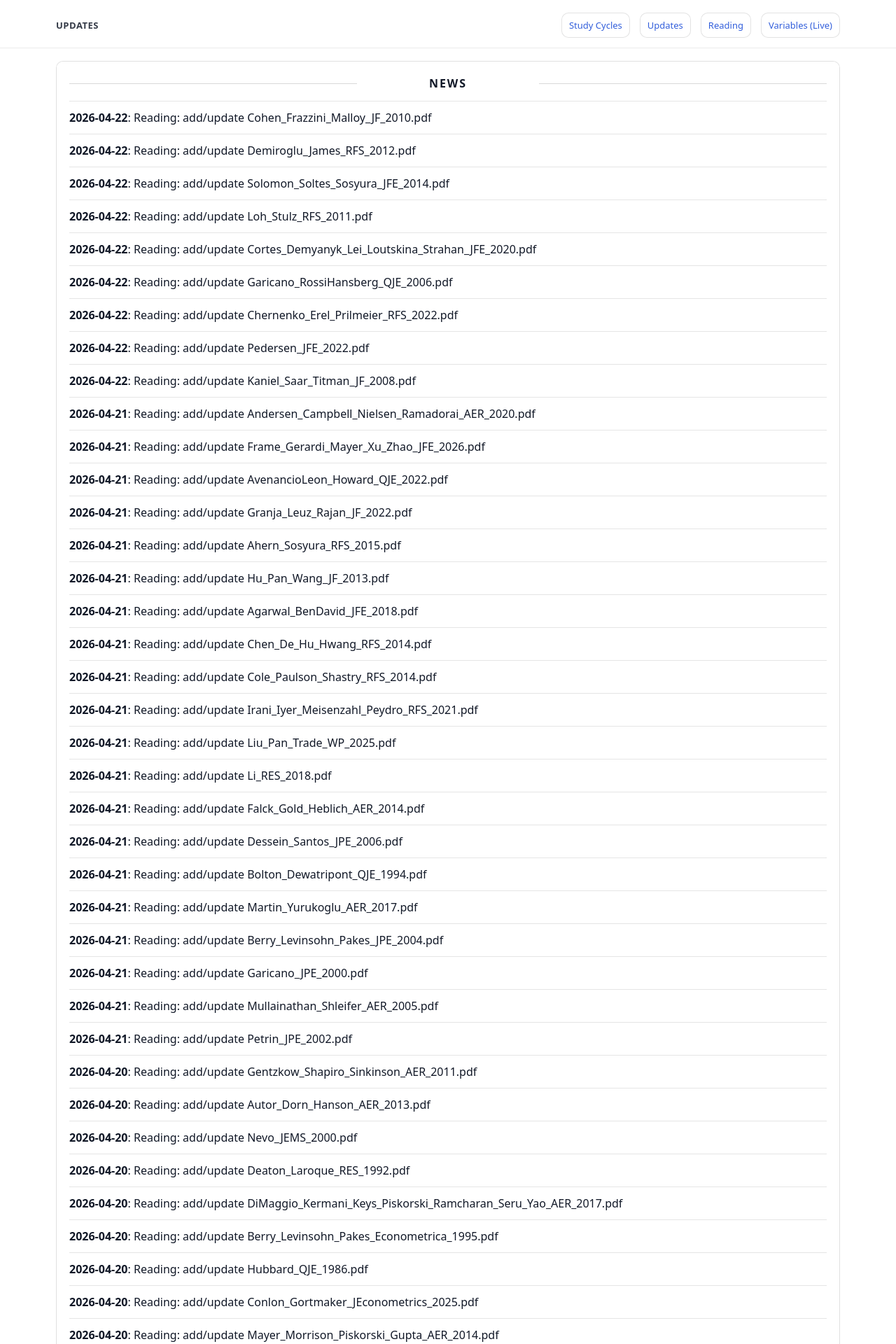
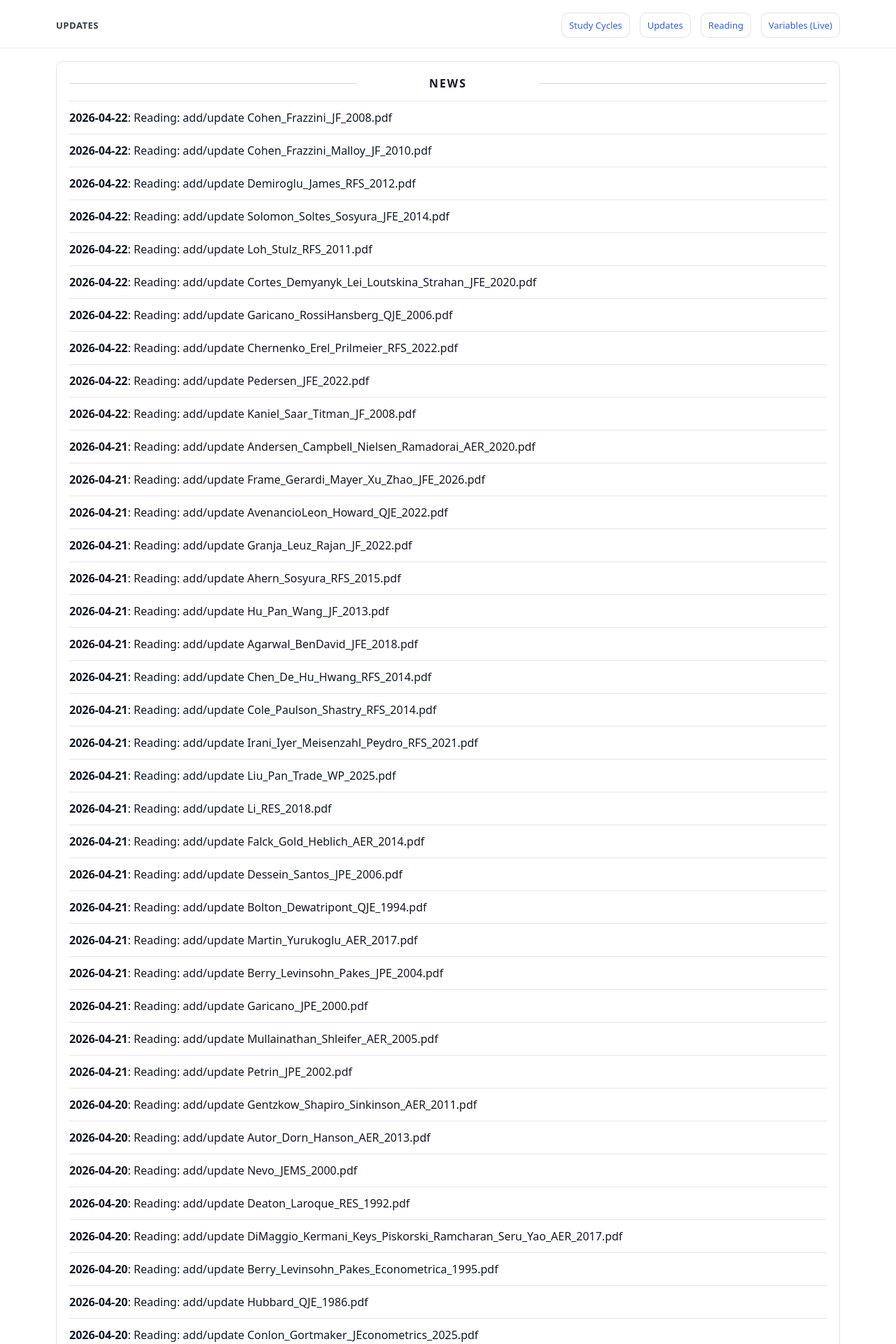
Before and after one commit to yaxinzn/study-archive, a Jekyll site: the page built from updates/index.md, in a window 1280 px wide. Shown: the top 1920 px of the page at 70% size. Built offline with Jekyll 4.4.1, drawn with Linux system fonts in a browser that asks for light colours; some of the changed text lies outside the part shown.

Commit message:
chore: update NEWS feed

```diff
--- a/_data/news.yml
+++ b/_data/news.yml
@@ -1,4 +1,7 @@
 # Auto-generated update history (sorted newest -> oldest). Do not edit manually.
+- ts: "1776851489"
+  date: "2026-04-22"
+  title: "Reading: add/update Cohen_Frazzini_JF_2008.pdf"
 - ts: "1776851355"
   date: "2026-04-22"
   title: "Reading: add/update Cohen_Frazzini_Malloy_JF_2010.pdf"
```
